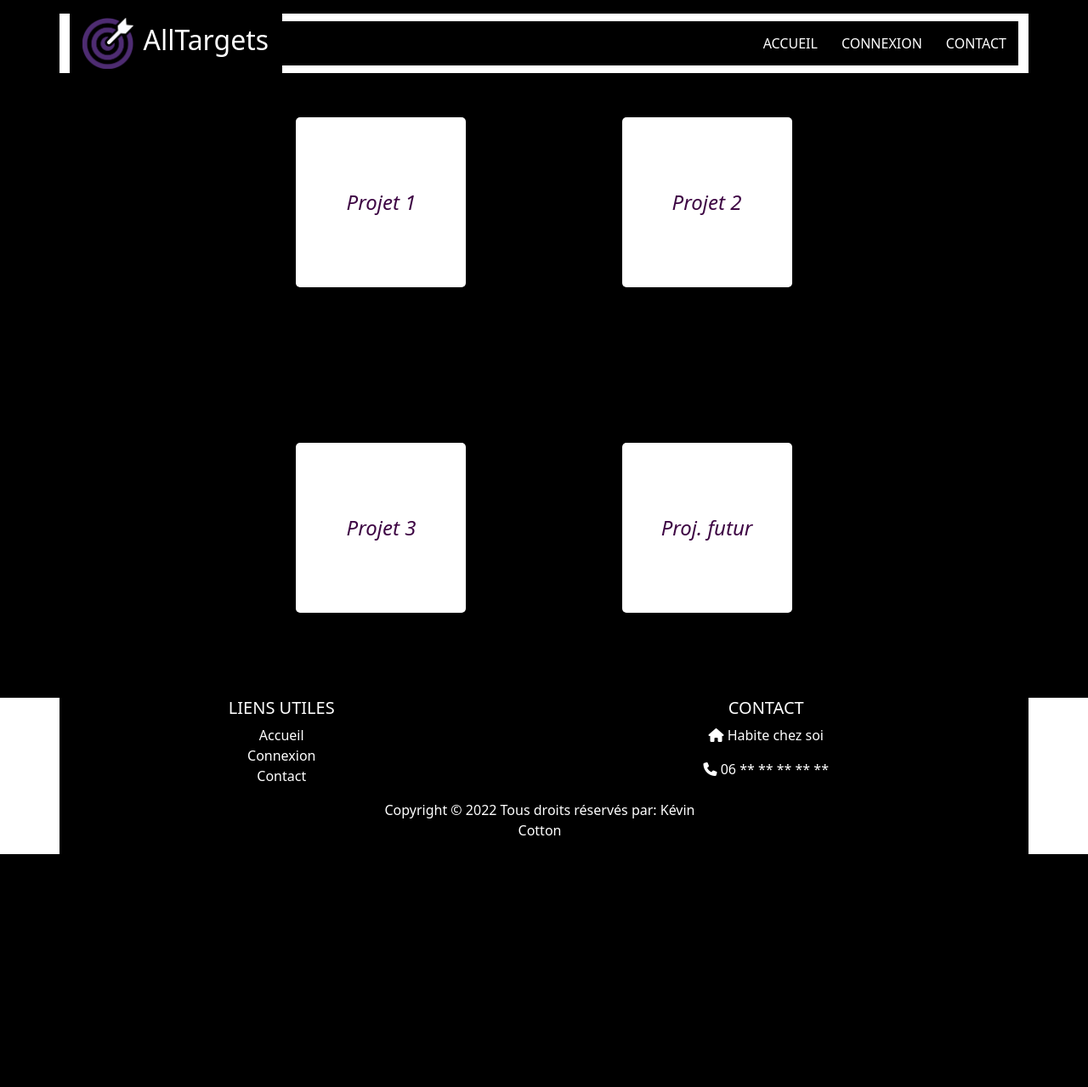
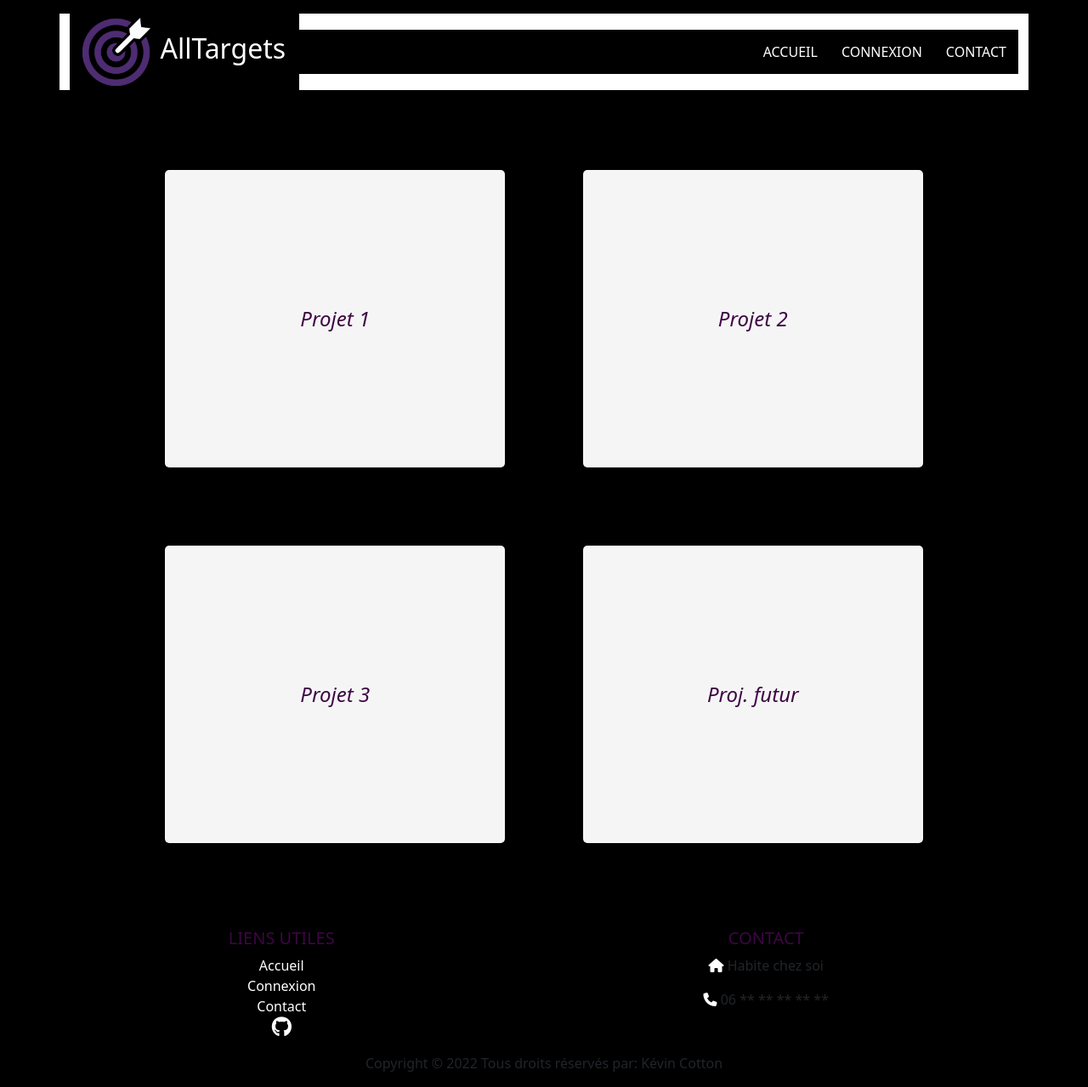
Before and after one commit to BadbooX/AllTargets3, a PHP site: page / in a window 1280 px wide. Shown: the whole page at 85% size. Before the commit the page ends 1005 px from the top, so only its background shows below. Run offline with PHP 8.4, Linux system fonts and the light colour scheme; some libraries are stand-ins or nearby versions.

Commit message:
Front front

```diff
--- a/assets/css/style.css
+++ b/assets/css/style.css
@@ -3,8 +3,8 @@
 }
 /* Navbar */
 .lilogo{
-    height: 60px;
-    width:60px;
+    height: 80px;
+    width:80px;
 }
 .navbar-brand{
     display: flex;
@@ -46,16 +46,18 @@
 }
 .menu-categories{
     display: grid;
+    margin-top:200px;
     grid-template-columns: repeat(2, 1fr);
-    gap:20ch;
+    gap:10ch;
     margin-bottom: 100px;
 }
 .menu-category{
     border:none;
-    background-color: white;
+    background-color: whitesmoke;
     border-radius: 5px;
-    width: 200px;
-    height: 200px;
+
+    width: 400px;
+    height: 350px;
     transition: all 0.3s ease-in-out;
 
 }
@@ -86,12 +88,20 @@
 #linksfoot{
     text-decoration: none;
  }
-.copyright{
-    margin-left: 370px;
+.footertitle{
+    color:rgba(62, 6, 68, 1);
 }
+.logogit{
+    font-size: 1.5em;
+}
+
 /* fin footer */
 @media (max-width: 1250px) {
     .menu-categories{
-        gap:5ch;
+        gap:8ch;
+        display: flex;
+        flex-direction: column;
+        justify-content: center;
+        align-items: center;
     }
 }
--- a/footer.php
+++ b/footer.php
@@ -1,17 +1,18 @@
-<footer class="bg-dark text-white ">
+<footer>
     <div class="container text-center text-md-left">
         <div class="row text-center text-md-left">
             <div class="col-md-3 col-lg-2 col-xl-2 mx-auto">
-                <h5 class="text-uppercase  font-weight-bold text-white">Liens utiles</h5>
+                <h5 class="footertitle text-uppercase  font-weight-bold">Liens utiles</h5>
                 <p>
                     <a href="index.php" id="linksfoot" class="text-white">Accueil<br></a>
                     <a href="contact.php" id="linksfoot" class="text-white">Connexion<br></a>
                     <a href="contact.php" id="linksfoot" class="text-white">Contact<br></a>
+                    <a href=""><i class="logogit fa-brands fa-github text-white"></i></a>
                 </p>
             </div>
 
             <div class="col-md-4 col-lg-3 col-xl-3 mx-auto ">
-                <h5 class="text-uppercase  font-weight-bold text-white">Contact</h5>
+                <h5 class="footertitle text-uppercase  font-weight-bold">Contact</h5>
                 <p>
                     <i class="fa-solid fa-house mr-3 text-white"></i> Habite chez soi
                 </p>
@@ -23,16 +24,12 @@
             </div>
         </div>
 
-        <div class="row align-items-center text-align-center">
+        <div class="row d-flex justify-content-center align-items-center text-align-center">
             <div class="col-md-7 ml-7 col-lg-8">
                 <p class="copyright">Copyright &copy 2022 Tous droits réservés par: Kévin Cotton
                 </p>
             </div>
-            <div class="col-md-5 col-lg-4">
-                <ul class="list-unstyled list-inline">
-                    <!-- github -->
-                </ul>
-            </div>
+
         </div>
     </div>
 </footer>
--- a/index.php
+++ b/index.php
@@ -14,7 +14,7 @@
         include "navbar.php";
     ?>
     <div class="menu-container">
-        <div><h2 class="menu-title">Menu :</h2></div>
+
             <div class="menu-categories" >
                 <button class="menu-category">
                     <a href="#">Projet 1</a>
```
